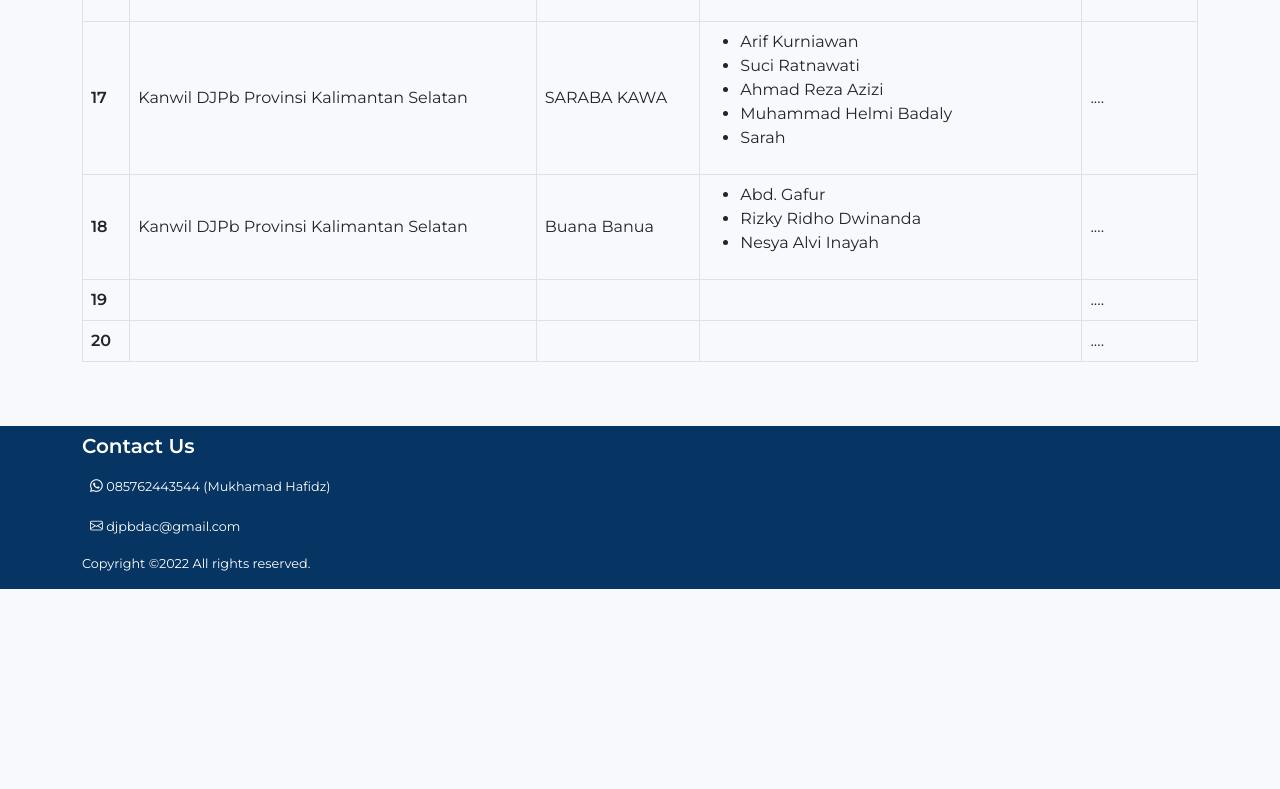
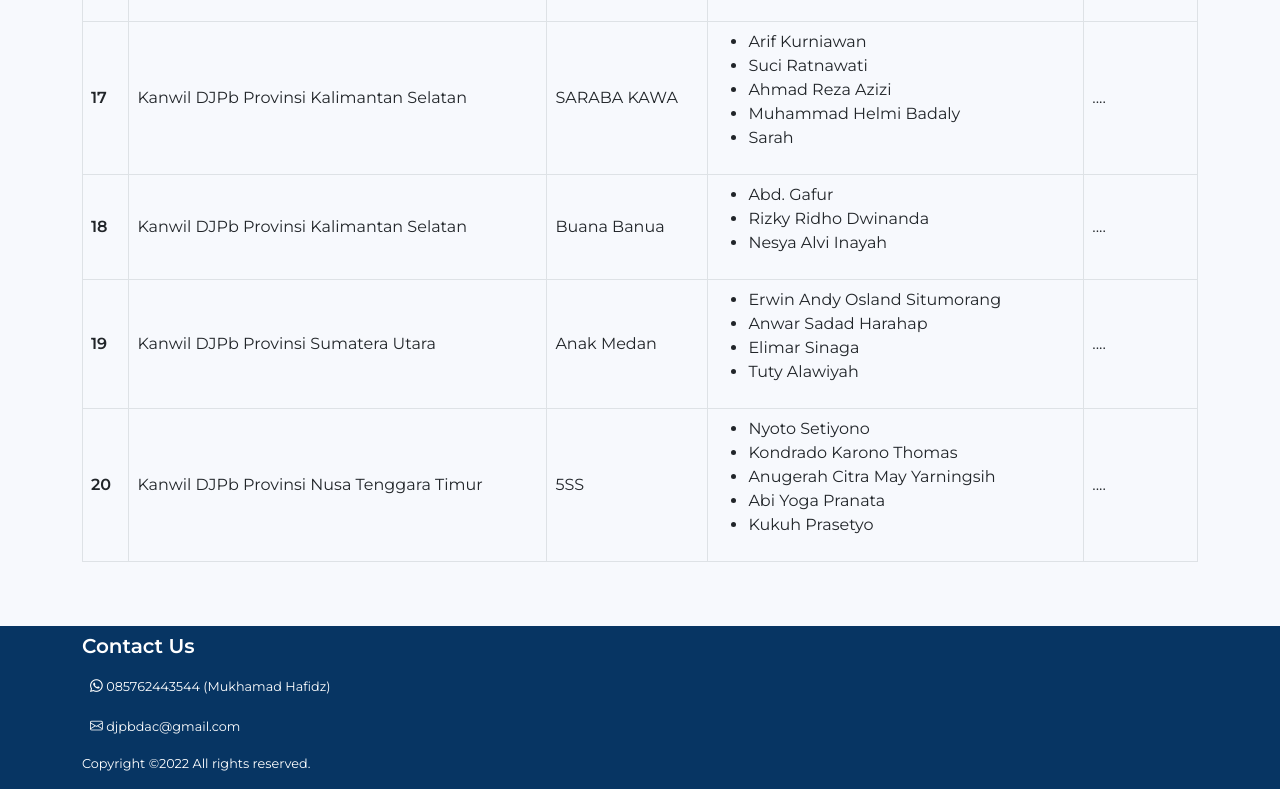
Before and after one commit to yusufamris15/ddac2022v1, a website: page tim2.html in a window 1280 px wide. Shown: the part 1156-1945 px from the top of the page. Before the commit the page ends 1745 px from the top, so only its background shows below. Drawn offline with nearby package versions, Linux system fonts and the light colour scheme.

Commit message:
edit files 39.1

```diff
--- a/tim2.html
+++ b/tim2.html
@@ -229,16 +229,28 @@
                 </tr>
                 <tr>
                   <th scope="row">19</th>
-                  <td></td>
-                  <td></td>
-                  <td></td>
+                  <td>Kanwil DJPb Provinsi Sumatera Utara</td>
+                  <td>Anak Medan</td>
+                  <td><ul>
+                    <li>Erwin Andy Osland Situmorang</li>
+                    <li>Anwar Sadad Harahap</li>
+                    <li>Elimar Sinaga</li>
+                    <li>Tuty Alawiyah</li>
+
+                  </ul></td>
                   <td>....</td>
                 </tr>
                 <tr>
                   <th scope="row">20</th>
-                  <td></td>
-                  <td></td>
-                  <td></td>
+                  <td>Kanwil DJPb Provinsi Nusa Tenggara Timur</td>
+                  <td>5SS</td>
+                  <td><ul>
+                    <li>Nyoto Setiyono</li>
+                    <li>Kondrado Karono Thomas</li>
+                    <li>Anugerah Citra May Yarningsih</li>
+                    <li>Abi Yoga Pranata</li>
+                    <li>Kukuh Prasetyo</li>
+                  </ul></td>
                   <td>....</td>
                 </tr>
               </tbody>
```
